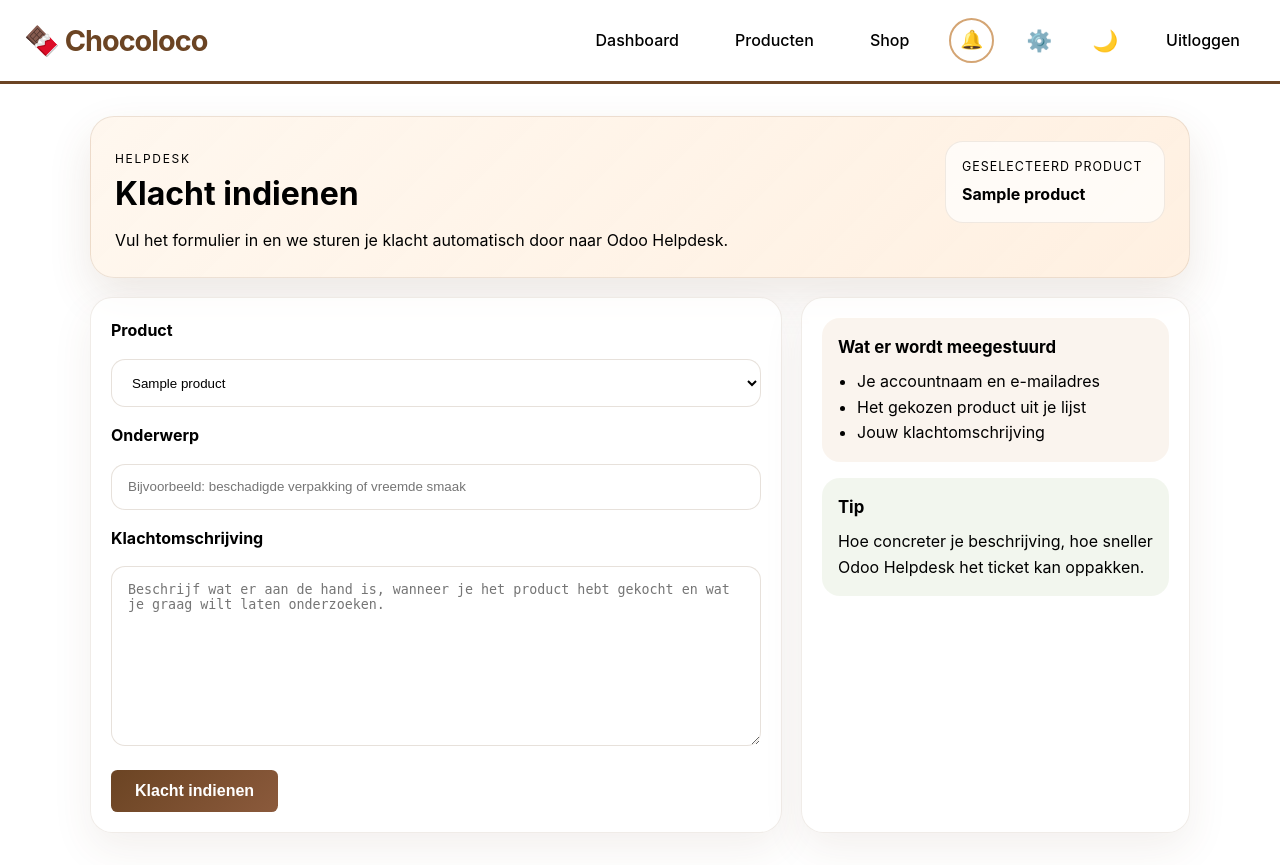
After one commit to TristandeGraaf1/Vibe_coding_Chocoloco_2, a Flask app: page /complaints in a window 1280 px wide. The commit adds this page. Run offline with Flask 3, Linux system fonts and the light colour scheme; a user stored in the database is signed in; tables that the repository leaves empty hold one stand-in row (values such as "Sample post"); data that the repository does not hold is empty.

Commit message:
Helpdesk

```diff
--- a/app/forms.py
+++ b/app/forms.py
@@ -68,3 +68,10 @@ class CheckoutForm(FlaskForm):
     cart_payload = HiddenField('Winkelmand data', validators=[Optional()])
     cart_total = HiddenField('Winkelmand totaal', validators=[Optional()])
     submit = SubmitField('Betaal nu')
+
+
+class ComplaintForm(FlaskForm):
+    product_id = SelectField('Product', coerce=int, validators=[DataRequired()])
+    title = StringField('Onderwerp', validators=[DataRequired(), Length(min=3, max=120)])
+    description = TextAreaField('Klachtomschrijving', validators=[DataRequired(), Length(min=10)])
+    submit = SubmitField('Klacht indienen')
--- a/app/routes.py
+++ b/app/routes.py
@@ -2,7 +2,7 @@ from flask import Blueprint, render_template, redirect, url_for, request, jsonif
 from flask_login import login_user, logout_user, current_user, login_required
 from app import db
 from app.models import User, Product, ExpiryWarningRead, ExpiryWarningDismissed, ForumTopic, ForumReply, TopicSubscription, ForumNotification, ReplyLike
-from app.forms import LoginForm, RegisterForm, ProductForm, ProductRegisterForm, TopicForm, ReplyForm, CheckoutForm
+from app.forms import LoginForm, RegisterForm, ProductForm, ProductRegisterForm, TopicForm, ReplyForm, CheckoutForm, ComplaintForm
 from datetime import datetime, timedelta
 from flask import current_app, flash
 import html
@@ -10,6 +10,8 @@ import json
 import re
 import uuid
 import xmlrpc.client
+import urllib.parse
+import urllib.request
 
 auth_bp = Blueprint('auth', __name__, url_prefix='/auth')
 main_bp = Blueprint('main', __name__)
@@ -239,6 +241,199 @@ def _odoo_credentials():
 
     models = xmlrpc.client.ServerProxy(f'{odoo_url}/xmlrpc/2/object')
     return odoo_db, uid, models, odoo_password
+
+
+def _resolve_helpdesk_ticket_model(models, odoo_db, uid, odoo_password):
+    fields = models.execute_kw(
+        odoo_db,
+        uid,
+        odoo_password,
+        'helpdesk.ticket',
+        'fields_get',
+        [],
+        {'attributes': ['type']},
+    )
+    return 'helpdesk.ticket', fields or {}
+
+
+def _resolve_helpdesk_team(models, odoo_db, uid, odoo_password):
+    team_id_config = current_app.config.get('ODOO_HELPDESK_TEAM_ID', '').strip()
+    if team_id_config:
+        try:
+            return int(team_id_config)
+        except ValueError:
+            current_app.logger.warning('ODOO_HELPDESK_TEAM_ID is not a valid number.')
+
+    team_name = current_app.config.get('ODOO_HELPDESK_TEAM_NAME', '').strip()
+    try:
+        models.execute_kw(
+            odoo_db,
+            uid,
+            odoo_password,
+            'helpdesk.team',
+            'fields_get',
+            [],
+            {'attributes': ['type']},
+        )
+    except Exception:
+        return None
+
+    search_domain = []
+    if team_name:
+        search_domain = [('name', '=', team_name)]
+
+    if search_domain:
+        team_search = models.execute_kw(
+            odoo_db,
+            uid,
+            odoo_password,
+            'helpdesk.team',
+            'search',
+            [search_domain],
+            {'limit': 1},
+        )
+        if team_search:
+            return team_search[0]
+
+    fallback_search = models.execute_kw(
+        odoo_db,
+        uid,
+        odoo_password,
+        'helpdesk.team',
+        'search',
+        [[]],
+        {'limit': 1},
+    )
+    if fallback_search:
+        return fallback_search[0]
+
+    return None
+
+
+def _build_helpdesk_complaint(product, title, description):
+    clean_title = (title or '').strip() or f'Klacht over {product.name}'
+    complaint_lines = [
+        f'Klant: {current_user.username} <{current_user.email}>',
+        f'Product: {product.name} (ID {product.id})',
+    ]
+    if product.flavor:
+        complaint_lines.append(f'Smaak: {product.flavor}')
+    if product.expiry_date:
+        complaint_lines.append(f'Vervaldatum: {product.expiry_date.strftime("%d-%m-%Y")}')
+    if product.description:
+        complaint_lines.append(f'Productnotitie: {product.description}')
+    complaint_lines.extend(['', 'Klachtomschrijving:', description])
+    return clean_title, '\n'.join(complaint_lines)
+
+
+def _submit_helpdesk_complaint_via_website_form(product, title, description):
+    odoo_url = current_app.config.get('ODOO_URL', '').strip().rstrip('/')
+    if not odoo_url:
+        return None
+
+    clean_title, complaint_text = _build_helpdesk_complaint(product, title, description)
+    payload = {
+        'name': clean_title,
+        'subject': clean_title,
+        'description': complaint_text,
+        'email_from': current_user.email,
+        'partner_name': current_user.username,
+    }
+
+    try:
+        odoo_db, uid, models, odoo_password = _odoo_credentials()
+        team_id = _resolve_helpdesk_team(models, odoo_db, uid, odoo_password)
+        if team_id:
+            payload['team_id'] = str(team_id)
+    except Exception:
+        pass
+
+    current_app.logger.debug('Submitting helpdesk website form payload: %s', json.dumps(payload, ensure_ascii=False))
+    request_obj = urllib.request.Request(
+        f'{odoo_url}/website/form/helpdesk.ticket',
+        data=urllib.parse.urlencode(payload).encode('utf-8'),
+        headers={'Content-Type': 'application/x-www-form-urlencoded'},
+        method='POST',
+    )
+
+    with urllib.request.urlopen(request_obj, timeout=20) as response:
+        raw_response = response.read().decode('utf-8', errors='replace')
+        current_app.logger.debug('Helpdesk website form raw response: %s', raw_response)
+
+    try:
+        parsed_response = json.loads(raw_response)
+    except Exception:
+        return None
+
+    if isinstance(parsed_response, dict) and parsed_response.get('id'):
+        return parsed_response['id']
+    return None
+
+
+def _create_helpdesk_complaint_ticket_via_xmlrpc(product, title, description):
+    odoo_db, uid, models, odoo_password = _odoo_credentials()
+    ticket_model, ticket_fields = _resolve_helpdesk_ticket_model(models, odoo_db, uid, odoo_password)
+
+    partner_search = models.execute_kw(
+        odoo_db,
+        uid,
+        odoo_password,
+        'res.partner',
+        'search',
+        [[('email', '=', current_user.email)]],
+        {'limit': 1},
+    )
+    if partner_search:
+        partner_id = partner_search[0]
+    elif current_user.email:
+        partner_id = models.execute_kw(
+            odoo_db,
+            uid,
+            odoo_password,
+            'res.partner',
+            'create',
+            [{
+                'name': current_user.username,
+                'email': current_user.email,
+            }],
+        )
+    else:
+        partner_id = None
+
+    clean_title, complaint_text = _build_helpdesk_complaint(product, title, description)
+    ticket_vals = {
+        'name': clean_title,
+        'description': complaint_text,
+    }
+
+    team_id = _resolve_helpdesk_team(models, odoo_db, uid, odoo_password)
+    if team_id and 'team_id' in ticket_fields:
+        ticket_vals['team_id'] = team_id
+    if partner_id and 'partner_id' in ticket_fields:
+        ticket_vals['partner_id'] = partner_id
+    if 'priority' in ticket_fields:
+        ticket_vals['priority'] = '0'
+
+    current_app.logger.debug('Creating helpdesk ticket directly with values: %s', ticket_vals)
+    return models.execute_kw(
+        odoo_db,
+        uid,
+        odoo_password,
+        ticket_model,
+        'create',
+        [ticket_vals],
+    )
+
+
+def _create_helpdesk_complaint_ticket(product, title, description):
+    try:
+        website_ticket_id = _submit_helpdesk_complaint_via_website_form(product, title, description)
+        if website_ticket_id:
+            return website_ticket_id
+    except Exception as error:
+        current_app.logger.warning('Helpdesk website form submit failed, falling back to XML-RPC: %s', error)
+
+    return _create_helpdesk_complaint_ticket_via_xmlrpc(product, title, description)
 
 
 def _split_csv(value):
@@ -1007,6 +1202,40 @@ def settings():
 def customer_service():
     return render_template('customer_service.html')
 
+
+@main_bp.route('/complaints', methods=['GET', 'POST'])
+@main_bp.route('/complaints/<int:product_id>', methods=['GET', 'POST'])
+@login_required
+def complaints(product_id=None):
+    products = Product.query.filter_by(user_id=current_user.id).order_by(Product.added_at.desc()).all()
+    if not products:
+        flash('Registreer eerst een product voordat je een klacht indient.', 'warning')
+        return redirect(url_for('main.all_products'))
+
+    form = ComplaintForm()
+    form.product_id.choices = [(product.id, product.name) for product in products]
+
+    selected_product_id = product_id if product_id is not None else products[0].id
+    if request.method == 'GET':
+        form.product_id.data = selected_product_id
+
+    if form.validate_on_submit():
+        selected_product = Product.query.filter_by(id=form.product_id.data, user_id=current_user.id).first_or_404()
+        try:
+            ticket_id = _create_helpdesk_complaint_ticket(
+                selected_product,
+                form.title.data.strip(),
+                form.description.data.strip(),
+            )
+            flash(f'Je klacht is verzonden naar Odoo Helpdesk als ticket #{ticket_id}.', 'success')
+            return redirect(url_for('main.complaints', product_id=selected_product.id))
+        except Exception as error:
+            current_app.logger.exception('Helpdesk complaint submission failed')
+            flash(f'Je klacht kon niet worden verzonden naar Odoo Helpdesk: {error}', 'danger')
+
+    selected_product = Product.query.filter_by(id=form.product_id.data or selected_product_id, user_id=current_user.id).first()
+    return render_template('complaints.html', form=form, products=products, selected_product=selected_product)
+
 @main_bp.route('/faq')
 @login_required
 def faq():
--- /dev/null
+++ b/app/templates/complaints.html
@@ -0,0 +1,217 @@
+{% extends "base.html" %}
+
+{% block title %}Klacht indienen - Chocoloco{% endblock %}
+
+{% block content %}
+<div class="complaint-page">
+  <div class="complaint-hero">
+    <div>
+      <p class="complaint-eyebrow">Helpdesk</p>
+      <h1>Klacht indienen</h1>
+      <p>Vul het formulier in en we sturen je klacht automatisch door naar Odoo Helpdesk.</p>
+    </div>
+    {% if selected_product %}
+    <div class="complaint-product-chip">
+      <span>Geselecteerd product</span>
+      <strong>{{ selected_product.name }}</strong>
+    </div>
+    {% endif %}
+  </div>
+
+  <div class="complaint-layout">
+    <div class="complaint-panel">
+      <form method="POST" class="complaint-form">
+        {{ form.hidden_tag() }}
+
+        <div class="form-group">
+          {{ form.product_id.label(class_='form-label') }}
+          {{ form.product_id(class_='form-control') }}
+          {% for error in form.product_id.errors %}
+          <div class="form-error">{{ error }}</div>
+          {% endfor %}
+        </div>
+
+        <div class="form-group">
+          {{ form.title.label(class_='form-label') }}
+          {{ form.title(class_='form-control', placeholder='Bijvoorbeeld: beschadigde verpakking of vreemde smaak') }}
+          {% for error in form.title.errors %}
+          <div class="form-error">{{ error }}</div>
+          {% endfor %}
+        </div>
+
+        <div class="form-group">
+          {{ form.description.label(class_='form-label') }}
+          {{ form.description(class_='form-control complaint-textarea', rows='7', placeholder='Beschrijf wat er aan de hand is, wanneer je het product hebt gekocht en wat je graag wilt laten onderzoeken.') }}
+          {% for error in form.description.errors %}
+          <div class="form-error">{{ error }}</div>
+          {% endfor %}
+        </div>
+
+        <button type="submit" class="btn btn-primary complaint-submit">{{ form.submit.label.text }}</button>
+      </form>
+    </div>
+
+    <aside class="complaint-sidebar">
+      <div class="complaint-card">
+        <h2>Wat er wordt meegestuurd</h2>
+        <ul>
+          <li>Je accountnaam en e-mailadres</li>
+          <li>Het gekozen product uit je lijst</li>
+          <li>Jouw klachtomschrijving</li>
+        </ul>
+      </div>
+
+      <div class="complaint-card complaint-card-soft">
+        <h2>Tip</h2>
+        <p>Hoe concreter je beschrijving, hoe sneller Odoo Helpdesk het ticket kan oppakken.</p>
+      </div>
+    </aside>
+  </div>
+</div>
+
+<style>
+.complaint-page {
+  max-width: 1100px;
+  margin: 0 auto;
+}
+
+.complaint-hero {
+  display: flex;
+  justify-content: space-between;
+  gap: 1rem;
+  align-items: flex-start;
+  padding: 1.5rem;
+  border-radius: 24px;
+  background: linear-gradient(135deg, rgba(255, 247, 238, 0.96), rgba(255, 238, 221, 0.88));
+  border: 1px solid rgba(107, 68, 35, 0.12);
+  box-shadow: 0 18px 44px rgba(107, 68, 35, 0.12);
+  margin-bottom: 1.2rem;
+}
+
+.complaint-eyebrow {
+  margin: 0 0 0.25rem 0;
+  text-transform: uppercase;
+  letter-spacing: 0.14em;
+  font-size: 0.75rem;
+  color: var(--text-secondary);
+}
+
+.complaint-hero h1 {
+  margin: 0;
+}
+
+.complaint-hero p {
+  margin: 0.5rem 0 0;
+  color: var(--text-secondary);
+}
+
+.complaint-product-chip {
+  min-width: 220px;
+  padding: 0.9rem 1rem;
+  border-radius: 18px;
+  background: rgba(255, 255, 255, 0.7);
+  border: 1px solid rgba(107, 68, 35, 0.1);
+  display: flex;
+  flex-direction: column;
+  gap: 0.35rem;
+}
+
+.complaint-product-chip span {
+  font-size: 0.78rem;
+  text-transform: uppercase;
+  letter-spacing: 0.08em;
+  color: var(--text-secondary);
+}
+
+.complaint-layout {
+  display: grid;
+  grid-template-columns: minmax(0, 1.6fr) minmax(280px, 0.9fr);
+  gap: 1.2rem;
+}
+
+.complaint-panel,
+.complaint-sidebar {
+  background: rgba(255, 255, 255, 0.76);
+  border: 1px solid rgba(107, 68, 35, 0.1);
+  border-radius: 22px;
+  box-shadow: 0 16px 40px rgba(107, 68, 35, 0.08);
+}
+
+.complaint-panel {
+  padding: 1.25rem;
+}
+
+.complaint-sidebar {
+  padding: 1.25rem;
+  display: flex;
+  flex-direction: column;
+  gap: 1rem;
+}
+
+.complaint-card {
+  padding: 1rem;
+  border-radius: 18px;
+  background: rgba(212, 165, 116, 0.12);
+}
+
+.complaint-card-soft {
+  background: rgba(94, 143, 46, 0.08);
+}
+
+.complaint-card h2 {
+  margin: 0 0 0.5rem 0;
+  font-size: 1.05rem;
+}
+
+.complaint-card ul {
+  margin: 0;
+  padding-left: 1.2rem;
+  color: var(--text-secondary);
+}
+
+.complaint-form .form-group {
+  margin-bottom: 1rem;
+}
+
+.complaint-form .form-label {
+  display: block;
+  margin-bottom: 0.45rem;
+  font-weight: 700;
+}
+
+.complaint-form .form-control {
+  width: 100%;
+  border-radius: 14px;
+  border: 1px solid rgba(107, 68, 35, 0.16);
+  padding: 0.9rem 1rem;
+  background: rgba(255, 255, 255, 0.95);
+}
+
+.complaint-textarea {
+  resize: vertical;
+  min-height: 180px;
+}
+
+.form-error {
+  margin-top: 0.35rem;
+  color: var(--danger-color);
+  font-size: 0.9rem;
+}
+
+.complaint-submit {
+  margin-top: 0.5rem;
+}
+
+@media (max-width: 860px) {
+  .complaint-hero,
+  .complaint-layout {
+    grid-template-columns: 1fr;
+    display: grid;
+  }
+
+  .complaint-hero {
+    display: grid;
+  }
+}
+</style>
+{% endblock %}
--- a/app/templates/customer_service.html
+++ b/app/templates/customer_service.html
@@ -16,7 +16,7 @@
         </div>
 
         <div class="nav-cards-grid">
-            <a href="#" class="nav-card">
+            <a href="{{ url_for('main.complaints') }}" class="nav-card">
                 <div class="nav-card-icon">📋</div>
                 <h3>Klacht indienen</h3>
                 <p>Dien eenvoudig een klacht in over een product.</p>
@@ -69,7 +69,7 @@
             <div class="news-widget">
                 <h3>✉️ Stuur een bericht</h3>
                 <p>Vul het contactformulier in en we reageren binnen 24 uur.</p>
-                <a href="#" class="nav-card" style="display:inline-block; margin-top:0.8rem; padding:0.6rem 1rem;">Contactformulier openen</a>
+                <a href="{{ url_for('main.complaints') }}" class="nav-card" style="display:inline-block; margin-top:0.8rem; padding:0.6rem 1rem;">Klacht indienen</a>
             </div>
         </div>
     </div>
--- a/app/templates/product/detail.html
+++ b/app/templates/product/detail.html
@@ -43,6 +43,7 @@
         </div>
 
         <div class="detail-actions mt-20">
+            <a href="{{ url_for('main.complaints', product_id=product.id) }}" class="btn btn-primary" style="margin-right:0.75rem;">Klacht indienen</a>
             <form method="POST" action="{{ url_for('main.delete_product', product_id=product.id) }}" style="display:inline;">
                 <button type="submit" class="btn btn-danger" onclick="return confirm('Dit product verwijderen?')">Verwijderen</button>
             </form>
--- a/config.py
+++ b/config.py
@@ -9,3 +9,5 @@ class Config:
     ODOO_USERNAME = os.environ.get('ODOO_USERNAME', '')
     ODOO_PASSWORD = os.environ.get('ODOO_PASSWORD', '')
     ODOO_LIVECHAT_SUPPORT_EMAILS = os.environ.get('ODOO_LIVECHAT_SUPPORT_EMAILS') or os.environ.get('ODOO_USERNAME', '')
+    ODOO_HELPDESK_TEAM_NAME = os.environ.get('ODOO_HELPDESK_TEAM_NAME', 'Klantenservice')
+    ODOO_HELPDESK_TEAM_ID = os.environ.get('ODOO_HELPDESK_TEAM_ID', '')
```
